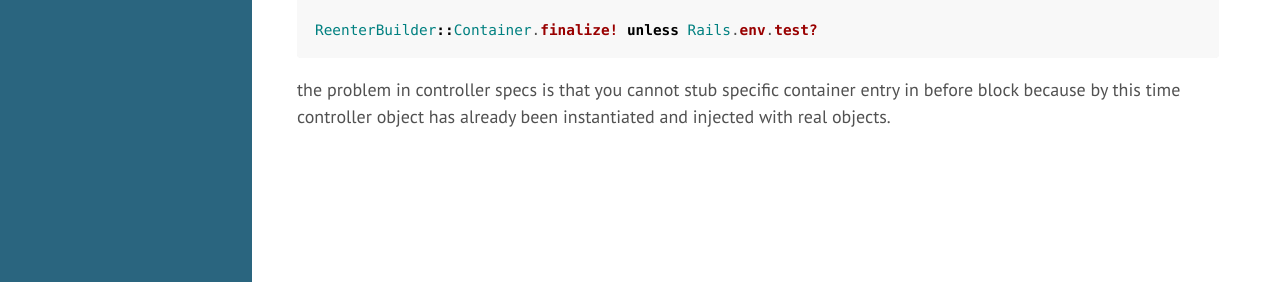
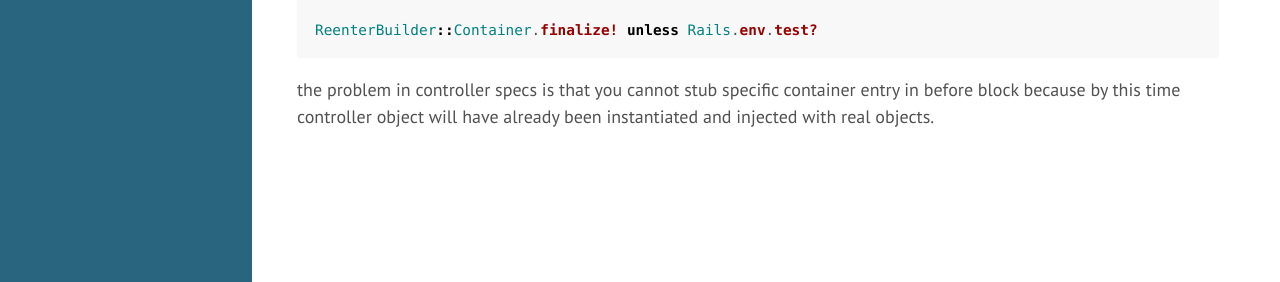
Before and after one commit to tap349/tap349.github.io, a Jekyll site: the page built from _posts/2016-08-26-dry-rb.md, in a window 1280 px wide. Shown: the part 615-897 px from the top of the page. Built offline with Jekyll 4.4.1, drawn with Linux system fonts in a browser that asks for light colours.

Commit message:
update 2016-09-02_19:14:00

````diff
--- a/_posts/2016-08-26-dry-rb.md
+++ b/_posts/2016-08-26-dry-rb.md
@@ -36,5 +36,5 @@ ReenterBuilder::Container.finalize! unless Rails.env.test?
 ```
 
 the problem in controller specs is that you cannot stub specific container
-entry in before block because by this time controller object has already
+entry in before block because by this time controller object will have already
 been instantiated and injected with real objects.
````
